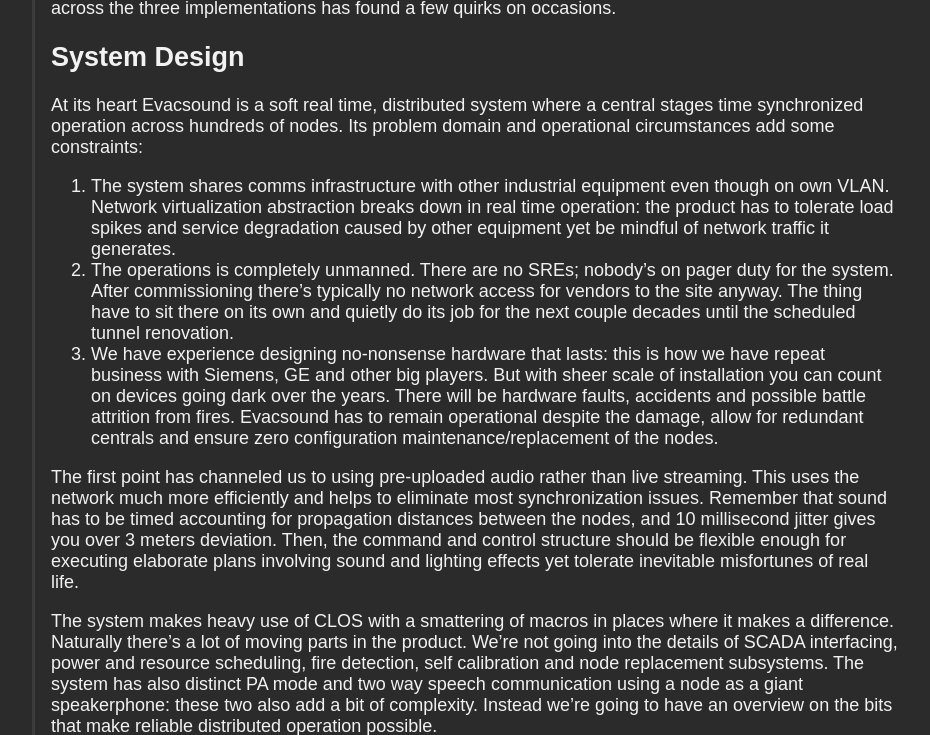
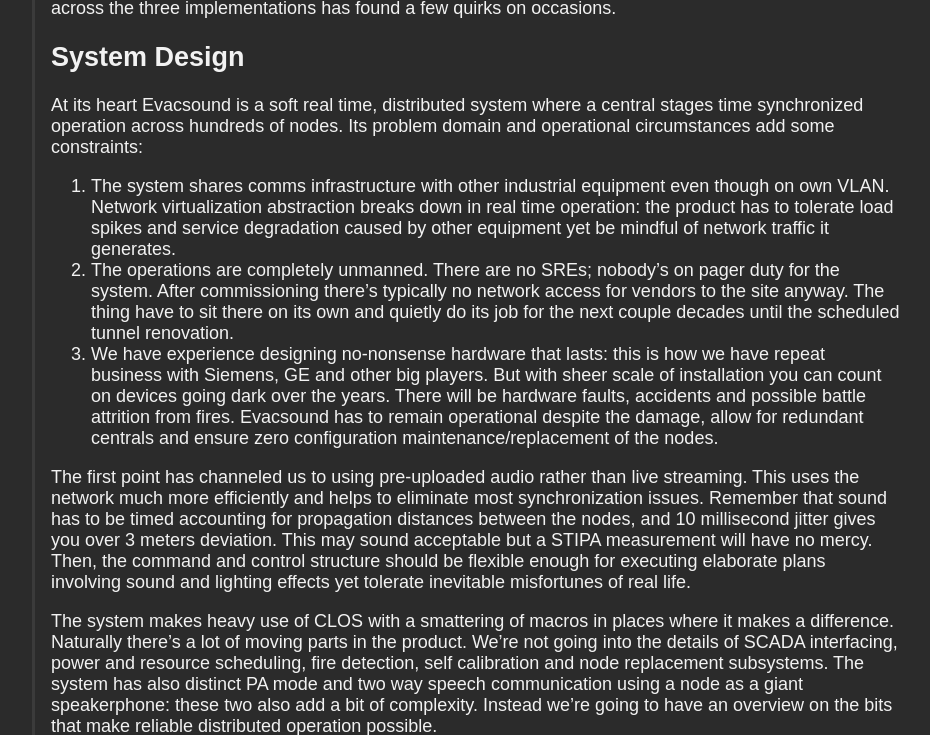
Before and after one commit to varjagg/varjagg.github.io, a Jekyll site: the page built from _posts/2024-05-01-worlds-loudest-lisp-program.md, in a window 1280 px wide and 1400 px high, scrolled down 4130 px, cut to the strip 0-735 px from the top of the window. Shown: the whole strip, without its empty margins (178-1108 px from the left). Built offline with Jekyll 4.4.1, drawn with Linux system fonts in a browser that asks for light colours; some of the changed text lies outside the part shown.

Commit message:
small edits

```diff
--- a/_posts/2024-05-01-worlds-loudest-lisp-program.md
+++ b/_posts/2024-05-01-worlds-loudest-lisp-program.md
@@ -66,10 +66,10 @@
 At its heart Evacsound is a soft real time, distributed system where a central stages time synchronized operation across hundreds of nodes. Its problem domain and operational circumstances add some constraints:
 
 1. The system shares comms infrastructure with other industrial equipment even though on own VLAN. Network virtualization abstraction breaks down in real time operation: the product has to tolerate load spikes and service degradation caused by other equipment yet be mindful of network traffic it generates.
-2. The operations is completely unmanned. There are no SREs; nobody's on pager duty for the system. After commissioning there's typically no network access for vendors to the site anyway. The thing have to sit there on its own and quietly do its job for the next couple decades until the scheduled tunnel renovation.
+2. The operations are completely unmanned. There are no SREs; nobody's on pager duty for the system. After commissioning there's typically no network access for vendors to the site anyway. The thing have to sit there on its own and quietly do its job for the next couple decades until the scheduled tunnel renovation.
 3. We have experience designing no-nonsense hardware that lasts: this is how we have repeat business with Siemens, GE and other big players. But with sheer scale of installation you can count on devices going dark over the years. There will be hardware faults, accidents and possible battle attrition from fires. Evacsound has to remain operational despite the damage, allow for redundant centrals and ensure zero configuration maintenance/replacement of the nodes.
 
-The first point has channeled us to using pre-uploaded audio rather than live streaming. This uses the network much more efficiently and helps to eliminate most synchronization issues. Remember that sound has to be timed accounting for propagation distances between the nodes, and 10 millisecond jitter gives you over 3 meters deviation. Then, the command and control structure should be flexible enough for executing elaborate plans involving sound and lighting effects yet tolerate inevitable misfortunes of real life.
+The first point has channeled us to using pre-uploaded audio rather than live streaming. This uses the network much more efficiently and helps to eliminate most synchronization issues. Remember that sound has to be timed accounting for propagation distances between the nodes, and 10 millisecond jitter gives you over 3 meters deviation. This may sound acceptable but a STIPA measurement will have no mercy. Then, the command and control structure should be flexible enough for executing elaborate plans involving sound and lighting effects yet tolerate inevitable misfortunes of real life.
 
 The system makes heavy use of CLOS with a smattering of macros in places where it makes a difference. Naturally there's a lot of moving parts in the product. We're not going into the details of SCADA interfacing, power and resource scheduling, fire detection, self calibration and node replacement subsystems. The system has also distinct PA mode and two way speech communication using a node as a giant speakerphone: these two also add a bit of complexity. Instead we're going to have an overview on the bits that make reliable distributed operation possible.
 
```
Also changed, not shown: other parts of _posts/2024-05-01-worlds-loudest-lisp-program.md (+3 -3 lines).
